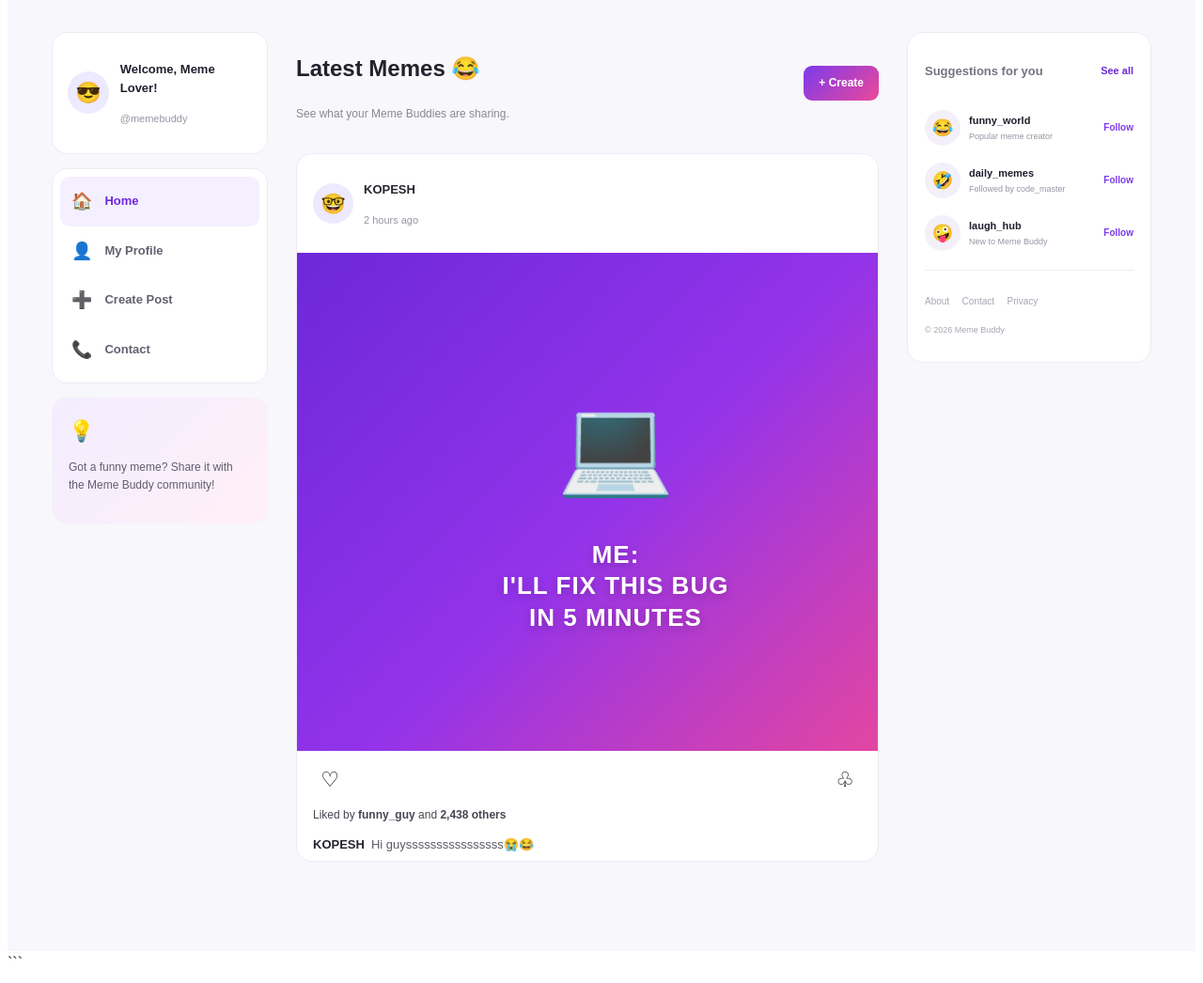
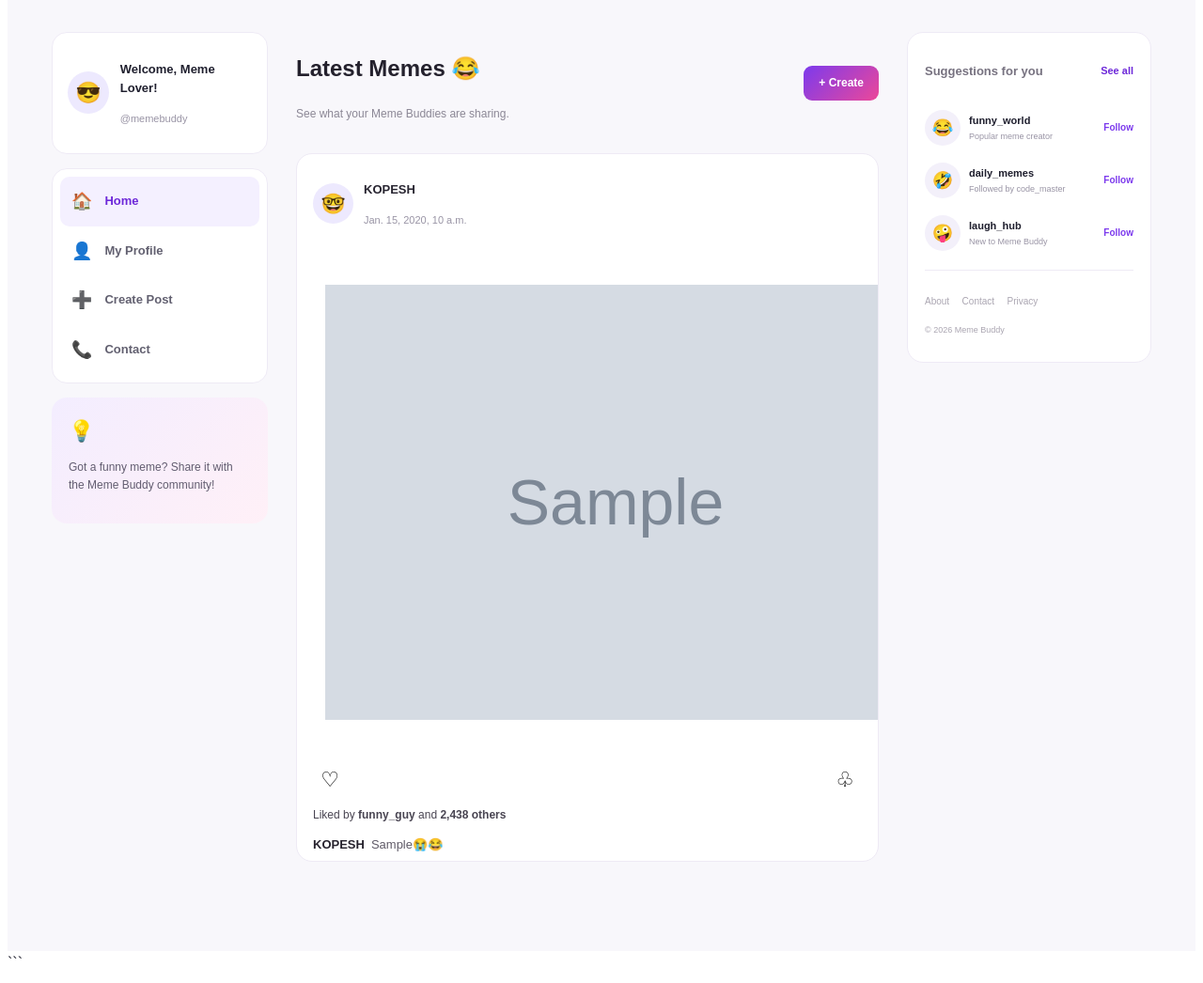
Before and after one commit to kopesh007/Meme_Buddy, a Django app: page / in a window 1280 px wide. Shown: the part 103-1149 px from the top of the page at 94% size. Run offline with Django 5.2, Linux system fonts and the light colour scheme; tables that the repository leaves empty hold one stand-in row (values such as "Sample post"); grey boxes marked "Sample" are stand-in pictures.

Commit message:
posts are now dynamically loaded from DB

````diff
--- /dev/null
+++ b/django_pro/instagram/management/commands/__init__.py
@@ -0,0 +1,2 @@
+from .import upload_cato as cato
+from . import upload_posts as posts
--- a/django_pro/instagram/models.py
+++ b/django_pro/instagram/models.py
@@ -1,9 +1,20 @@
 from django.db import models
+
+
+class cat(models.Model):
+    name = models.CharField(max_length=100)
+    def __str__(self):
+        return self.name
 
 class Posts(models.Model):
     caption=models.CharField(max_length=500)
     image = models.ImageField(null=True,upload_to="Posts/images",max_length=500)
     date = models.DateTimeField(auto_now_add=True)
+    cato = models.ForeignKey(cat,on_delete=models.CASCADE,default=1)
+
+    def select_image(self):
+        url = self.image if self.image.__str__().startswith(("http://","https://")) else self.image.url
+        return url
 
     def __str__(self):
         return self.caption
--- a/django_pro/instagram/static/style.css
+++ b/django_pro/instagram/static/style.css
@@ -1605,3 +1605,18 @@
 
 }
 ```
+/* ================= ACTUAL POST IMAGE ================= */
+
+.post-image {
+    width: 100%;
+    height: 500px;
+    overflow: hidden;
+    background: #f5f5f5;
+}
+
+.post-image img {
+    width: 100%;
+    height: 100%;
+    display: block;
+    object-fit: cover;
+}
--- a/django_pro/instagram/templates/index.html
+++ b/django_pro/instagram/templates/index.html
@@ -84,6 +84,7 @@
 
 
                 <!-- ================= POST 1 ================= -->
+                 {% for i in posts %}
 
                 <article class="post-card">
 
@@ -98,8 +99,8 @@
                             </div>
 
                             <div class="post-user-info">
-                                <h3>{{user.username}}</h3>
-                                <p>2 hours ago</p>
+                                <h3>KOPESH</h3>
+                                <p>{{i.date}}</p>
                             </div>
 
                         </div>
@@ -109,22 +110,11 @@
 
                     <!-- Post Image -->
 
-                    <div class="post-image post-gradient-one">
+                  <div class="post-image">
 
-                        <div class="meme-big-emoji">
-                            💻
-                        </div>
-
-                        <div class="meme-big-text">
-                            ME:
-                            <br>
-                            I'LL FIX THIS BUG
-                            <br>
-                            IN 5 MINUTES
-                        </div>
+                    <img src="{{ i.select_image }}" alt="{{ i.caption }}">
 
                     </div>
-
 
                     <!-- Post Actions -->
 
@@ -158,10 +148,10 @@
 
                     <div class="post-caption">
 
-                        <strong>{{user.username}}</strong>
+                        <strong>KOPESH</strong>
 
                         <span>
-                            {{user.caption}}😭😂
+                            {{i.caption}}😭😂
                         </span>
 
                     </div>
@@ -169,9 +159,11 @@
 
                 </article>
 
+                {% endfor %}
+
+            </section>
 
 
-            </section>
 
 
             <!-- ================= RIGHT SIDEBAR ================= -->
--- a/django_pro/instagram/views.py
+++ b/django_pro/instagram/views.py
@@ -1,10 +1,11 @@
 from django.shortcuts import render
+from .models import Posts,cat
 
 user = {"username":"KOPESH","caption":"Hi guyssssssssssssssss"}
 
 
 def index(request):
-
-    return render(request,"index.html",{"user":user})
+    posts = Posts.objects.all()
+    return render(request,"index.html",{"posts":posts})
 
 # Create your views here.
````
Also changed, not shown: django_pro/instagram/management/commands/upload_cato.py (added, +12 -0 lines), django_pro/instagram/management/commands/upload_posts.py (added, +38 -0 lines), django_pro/instagram/management/__init__.py (added), django_pro/instagram/migrations/0002_cat_posts_cato.py (added).
